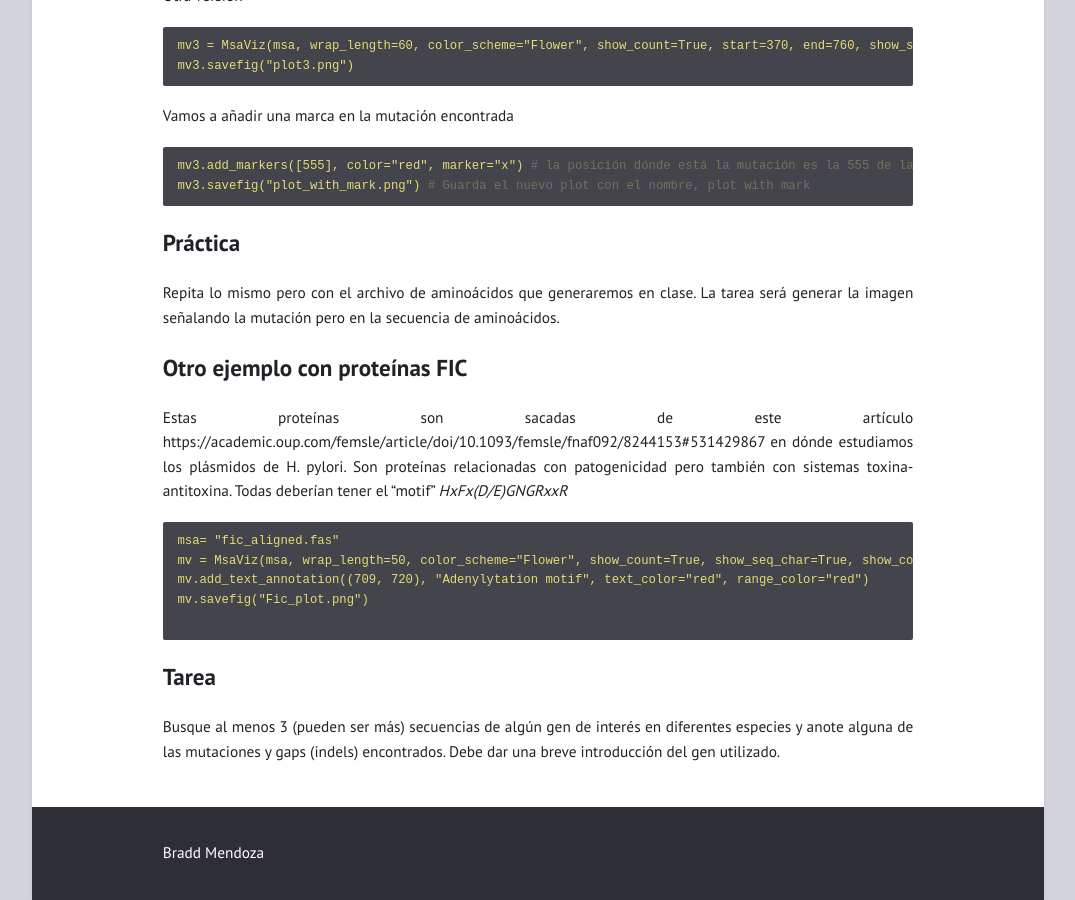
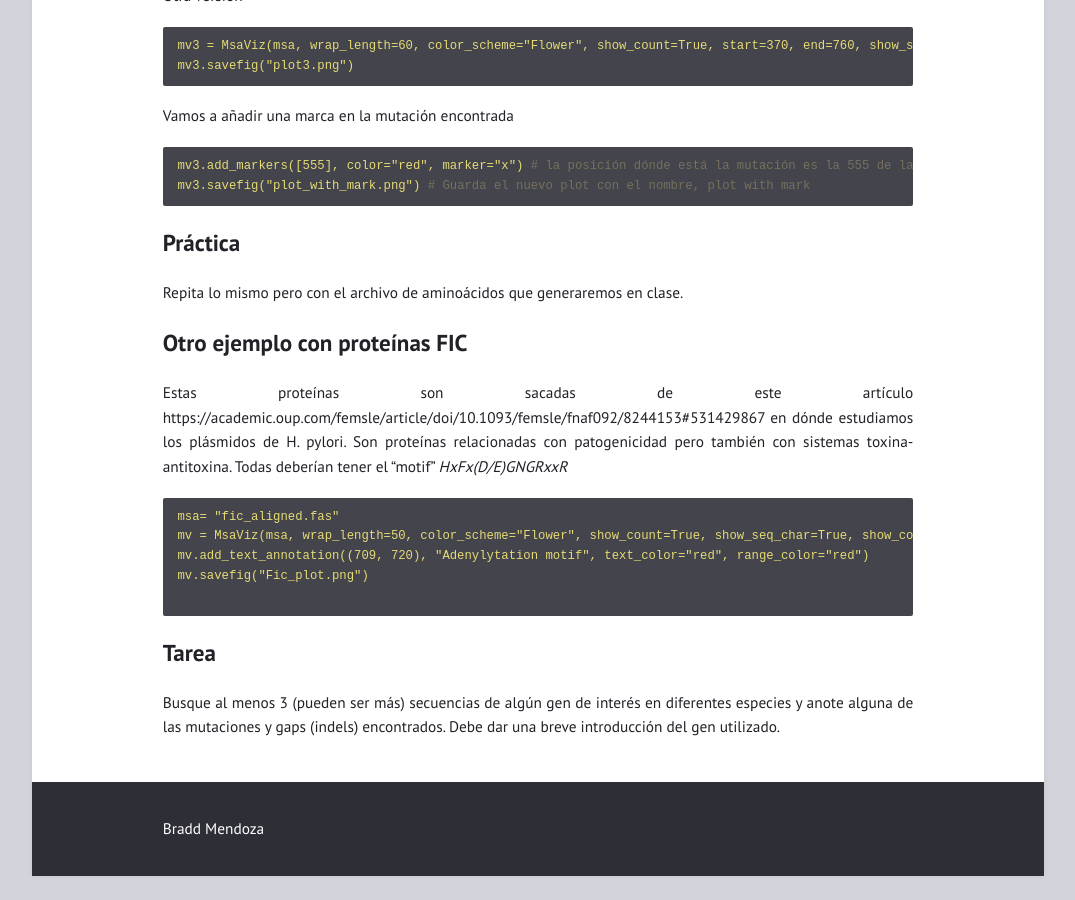
Before and after one commit to braddmg/GenPro, a Jekyll site: the page built from _posts/2025-09-17-Visualizacion-de-alineamientos.md, in a window 1280 px wide and 900 px high, scrolled down 880 px. Shown: the whole window, without its empty margins (102-1177 px from the left). Built offline with Jekyll 4.4.1, drawn with Linux system fonts in a browser that asks for light colours; after the commit the page ends 1756 px from its top, so only the background shows below that.

Commit message:
Update 2025-09-17-Visualizacion-de-alineamientos.md

```diff
--- a/_posts/2025-09-17-Visualizacion-de-alineamientos.md
+++ b/_posts/2025-09-17-Visualizacion-de-alineamientos.md
@@ -46,7 +46,6 @@ mv3.savefig("plot_with_mark.png") # Guarda el nuevo plot con el nombre, plot wit
 ## Práctica
 
 Repita lo mismo pero con el archivo de aminoácidos que generaremos en clase.
-La tarea será generar la imagen señalando la mutación pero en la secuencia de aminoácidos.
 
 ## Otro ejemplo con proteínas FIC
 Estas proteínas son sacadas de este artículo https://academic.oup.com/femsle/article/doi/10.1093/femsle/fnaf092/8244153#531429867 en dónde estudiamos los plásmidos de H. pylori. Son proteínas relacionadas con patogenicidad pero también con sistemas toxina-antitoxina. Todas deberían tener el "motif" *HxFx(D/E)GNGRxxR*
```
